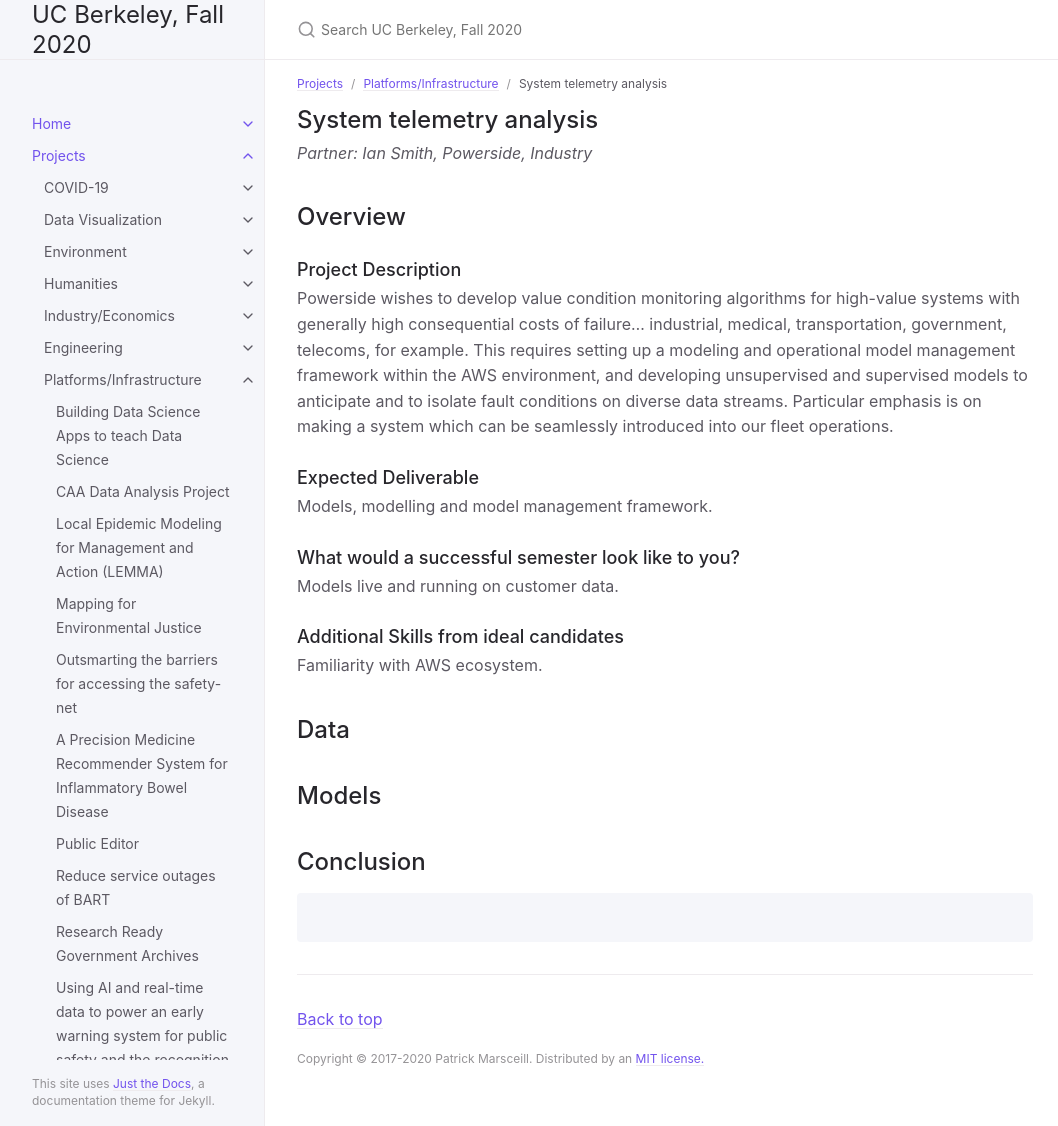
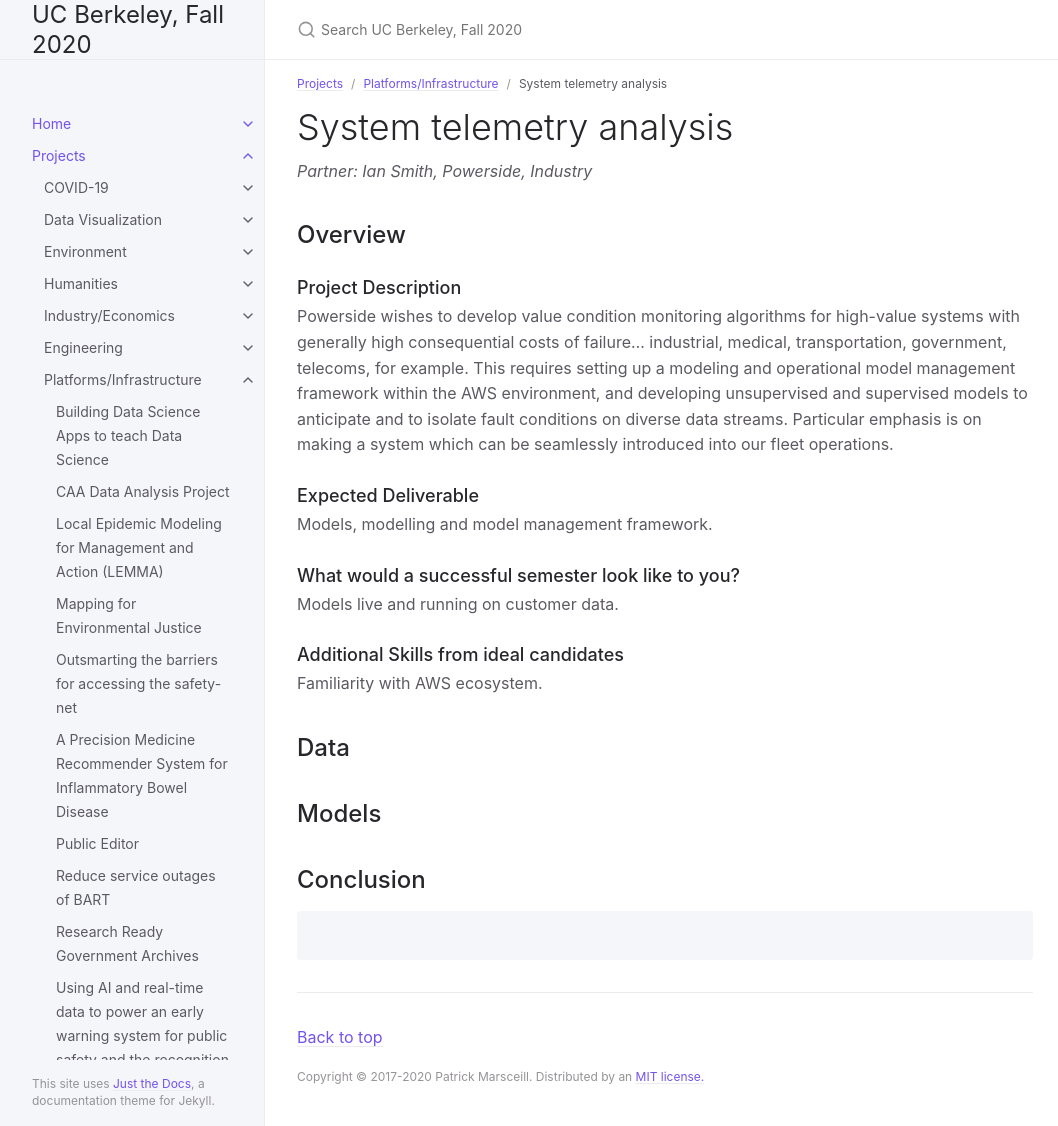
Before and after one commit to DS-Discovery/ds-discovery.github.io, a Jekyll site: the page built from Projects/Platforms:Infrastructure/PI - System telemetry analysis.md, in a window 1280 px wide and 1126 px high. Shown: the whole window, without its empty margins (107-1165 px from the left). Built offline with Jekyll 4.4.1, drawn with Linux system fonts in a browser that asks for light colours.

```diff
--- a/Projects/Platforms:Infrastructure/PI - System telemetry analysis.md
+++ b/Projects/Platforms:Infrastructure/PI - System telemetry analysis.md
@@ -7,7 +7,7 @@ nav_order: 7
 ---
 
 
-## System telemetry analysis
+# System telemetry analysis
 *Partner: Ian Smith, Powerside, Industry*
 
 ## Overview
```
